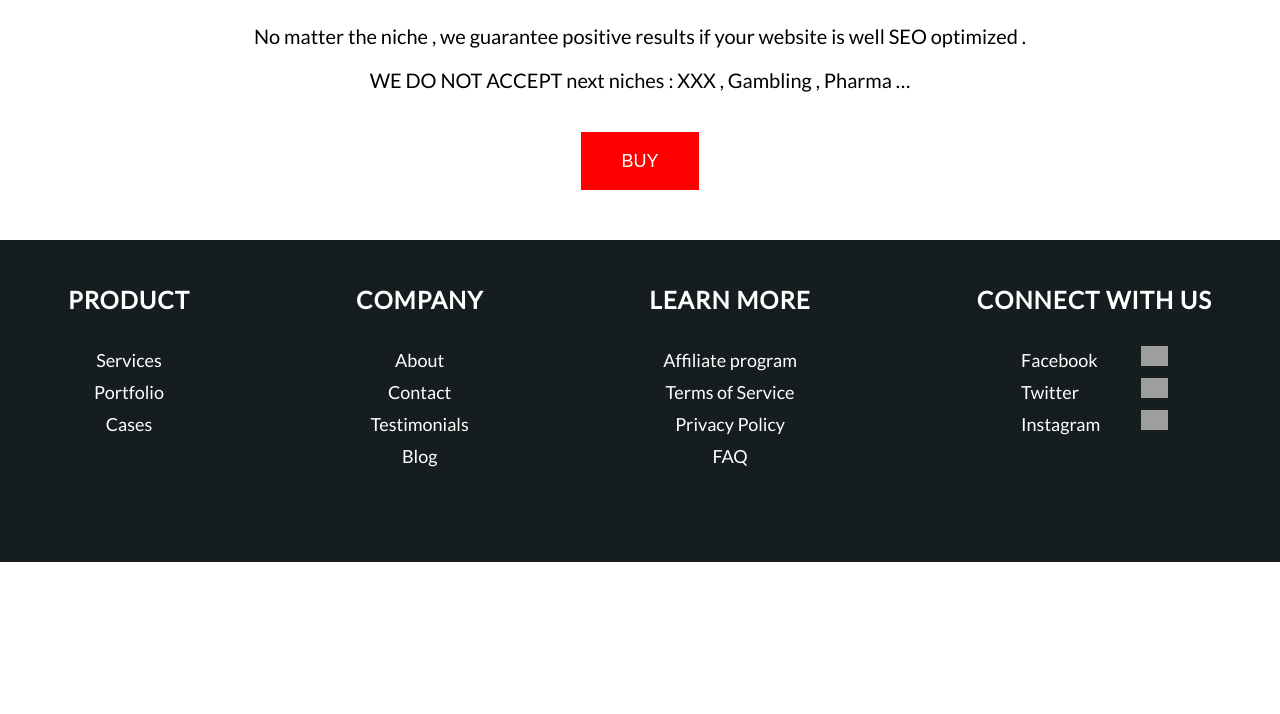
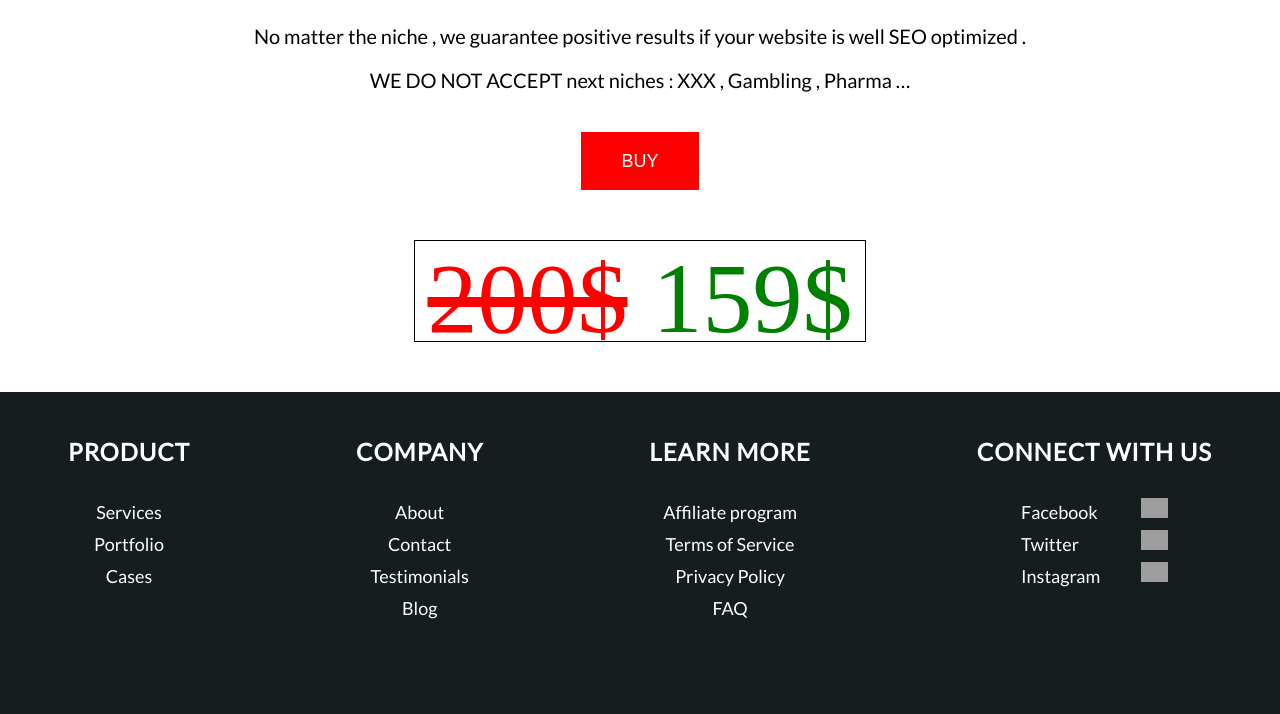
Before and after one commit to Rezo33/Crork-newPack, a PHP site: page / in a window 1280 px wide. Shown: the part 2107-2821 px from the top of the page. Before the commit the page ends 2669 px from the top, so only its background shows below. Run offline with PHP 8.4, Linux system fonts and the light colour scheme; some web fonts are replaced; grey boxes are pictures that could not be loaded.

Commit message:
add price

```diff
--- a/index.html
+++ b/index.html
@@ -94,6 +94,10 @@
 				<a id="buy-btn-lb" href="http://www.google.com">
 					<input id="buy-btn" type="button" name="Buy" value="BUY" alt="Buy button">
 				</a>
+				<div class="discount">
+					<p class="price last-price">200$</p>
+					<p class="price new-price">159$</p>
+				</div>
 			</div>
 			<div class="footer">
 					<div class="row footer-menu">
--- a/style.css
+++ b/style.css
@@ -120,8 +120,32 @@
 	background-image: url(5.jpg);
 	background-size: cover;
     background-position: center;
+    align-items: center;
 }
 
+.last-price{
+	color: red;
+	text-decoration: line-through;
+}
+
+.new-price{
+	color: green;
+}
+
+.price{
+	width: 50%;
+	font-size: 100px;
+	text-align: center;
+}
+
+.discount{
+	width: 450px;
+    height: 100px;
+    margin-top: 50px;
+    border: 1px solid black;
+    display: flex;
+    justify-content:space-between;
+}
 
 .item{
 	width: 70%;
```
